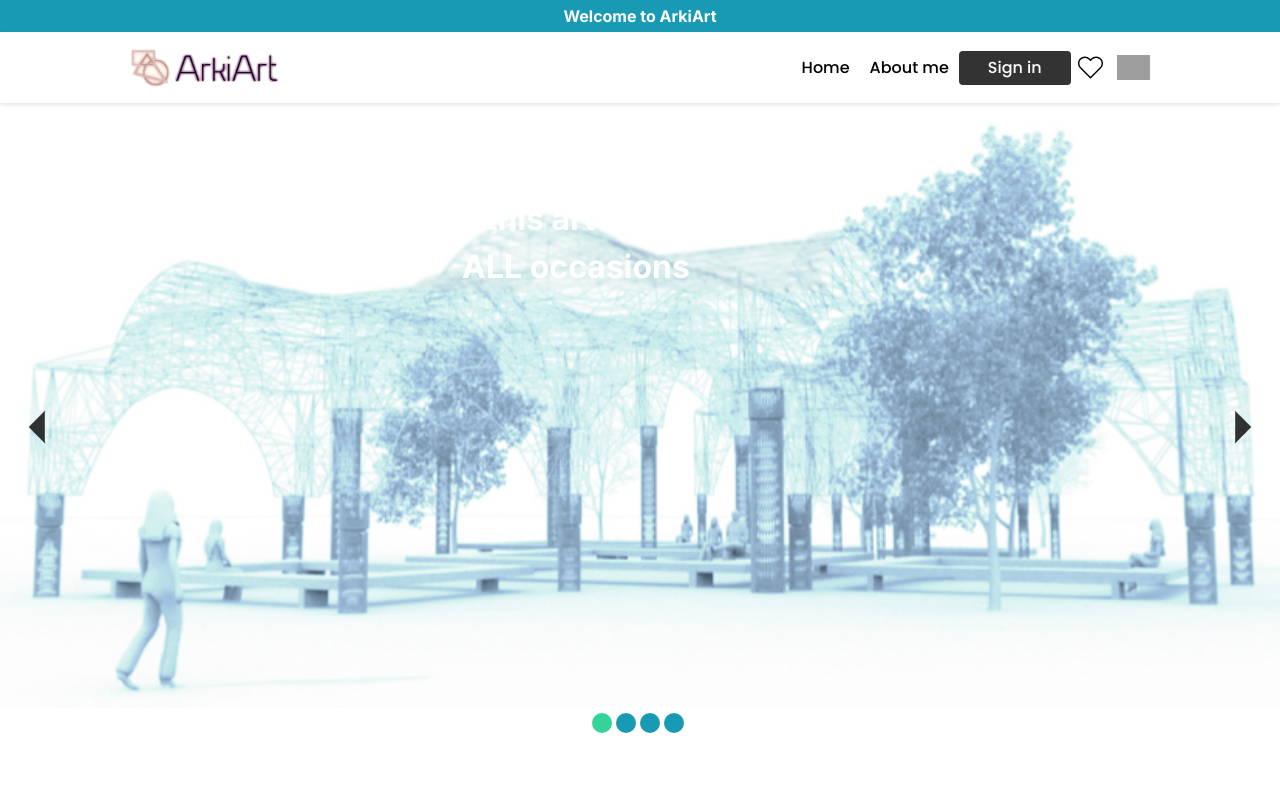
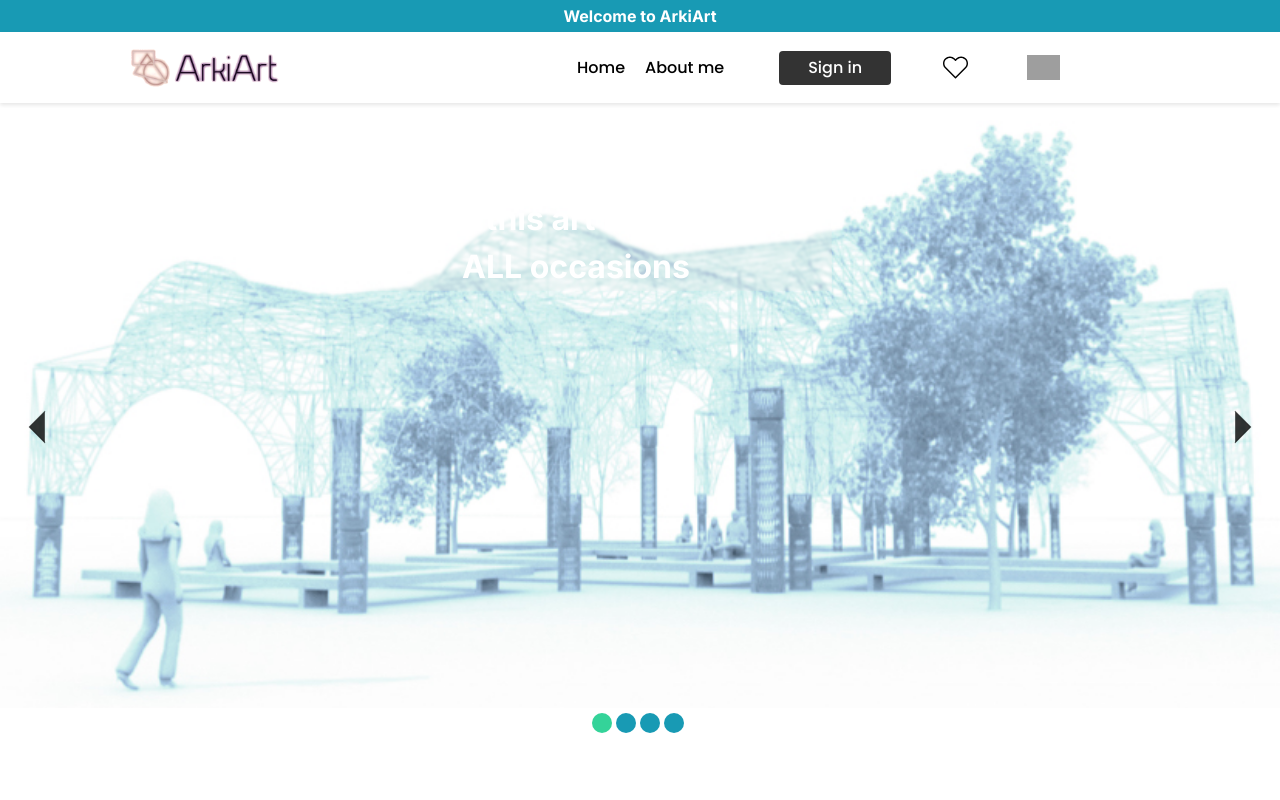
Before and after one commit to Alexander-Gabor/ArkiArt-frontend, a React (Create React App) app: page / in a window 1280 px wide. Shown: the top 800 px of the page. Built offline with nearby package versions, Linux system fonts and the light colour scheme; grey boxes are pictures that could not be loaded.

Commit message:
Adjusting FlexBox for ButtonsContainer

```diff
--- a/src/components/Navbar/Navbar.jsx
+++ b/src/components/Navbar/Navbar.jsx
@@ -71,7 +71,7 @@ const StyledTabsContainer = styled.div`
 
 const ButtonsContainer = styled.div`
   display: flex;
-  justify-content: flex-end;
+  justify-content: space-evenly;
   width: 50%;
 `;
 
```
